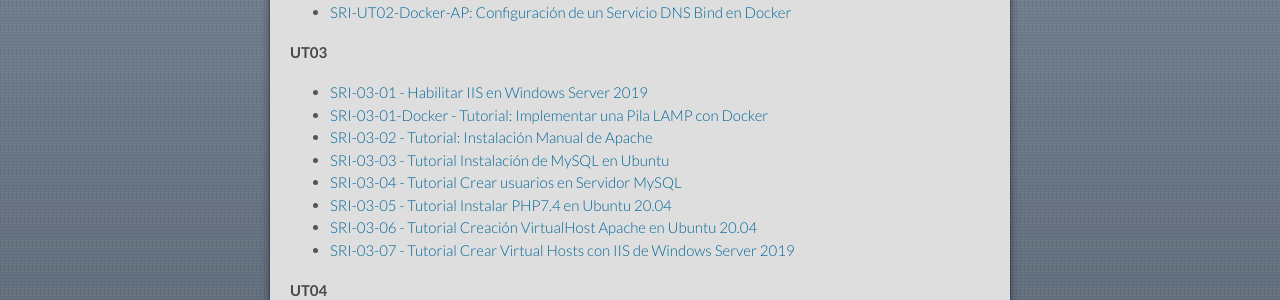
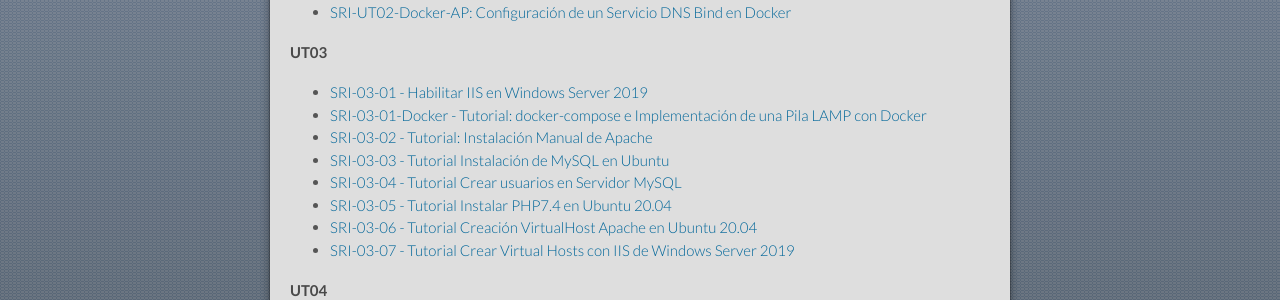
Before and after one commit to mrodara/mrodara.github.io, a Jekyll site: the page built from mods/sri.md, in a window 1280 px wide. Shown: the part 910-1210 px from the top of the page. Built offline with Jekyll 4.4.1, drawn with Linux system fonts in a browser that asks for light colours; our own code applies the rules of GitHub Pages for plain Markdown files.

Commit message:
feat: :art: Inserción de tutorial docker-compose y pila lamp para docker SRI

```diff
--- a/mods/sri.md
+++ b/mods/sri.md
@@ -38,7 +38,7 @@
 
 #### UT03
 * [SRI-03-01 - Habilitar IIS en Windows Server 2019](https://docs.google.com/document/d/1t0BYJdOLcUn3x930PiwsFH9Ds_0NIwoIO5EKfRSPcLs/edit?usp=sharing)
-* [SRI-03-01-Docker - Tutorial: Implementar una Pila LAMP con Docker](https://docs.google.com/document/d/17otEEbTc6xlw-7uYykHE72GX-ri5YJgFI68R6W6p1tM/edit?usp=sharing)
+* [SRI-03-01-Docker - Tutorial: docker-compose e Implementación de una Pila LAMP con Docker](https://docs.google.com/document/d/1VExHud5nmdOxes4akheUmSdb8YqYNRj_hXbjQv1DfzI/edit?usp=sharing)
 * [SRI-03-02 - Tutorial: Instalación Manual de Apache](https://docs.google.com/document/d/1jwjqaS1a8ck-DKe7FUTutS03L2L86gSH2j4onT6iHTU/edit?usp=sharing)
 * [SRI-03-03 - Tutorial Instalación de MySQL en Ubuntu](https://docs.google.com/document/d/1IHjZUxZ7QPbzweq-cW-vk4FzWbuYyP7MZbVm1dRTaEk/edit?usp=sharing)
 * [SRI-03-04 - Tutorial Crear usuarios en Servidor MySQL](https://docs.google.com/document/d/1e7IxqwJPpDfnVrZKUMGs1abM3_BvCzxz5_OWEBDRjcg/edit?usp=sharing)
```
